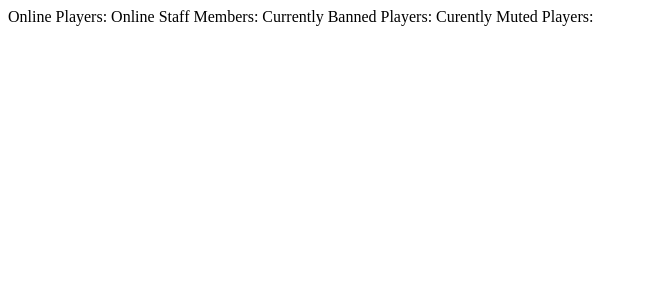
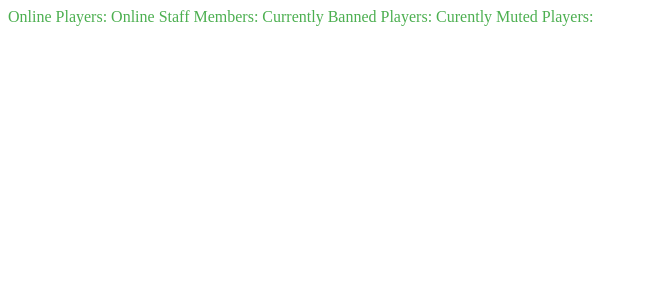
Before and after one commit to SpyTVofficial/MyPlugins, a PHP site: page /serverstats/index.php in a window 1280 px wide. Shown: the top 300 px of the page, without its empty margins (0-648 px from the left). Run offline with PHP 8.4, Linux system fonts and the light colour scheme.

Commit message:
'commit'

```diff
--- a/assets/style.css
+++ b/assets/style.css
@@ -5,8 +5,10 @@
 }
 
 .Stats {
-  color: #444444;
-
+  color: #4CAF50;
+  text-align: left;
+  float: left;
+  text-orientation: upright;
 }
 /* Style the links inside the navigation bar */
 .topnav a {
--- a/index.php
+++ b/index.php
@@ -15,6 +15,7 @@
   <a href="plugins/index.php">Plugins</a>
   <a href="contact/index.php">Contact</a>
   <a href="signin/index.php">Sign in</a>
+  <a href="serverstats/index.php">Serverstats</a>
 </div>
 
 <div class="footer">
--- a/serverstats/index.php
+++ b/serverstats/index.php
@@ -4,17 +4,18 @@
 <html>
 
     <head>
+        <link rel="stylesheet" href="../assets/style.css">
 
-        <title> <?php echo htmlspecialchars($title); ?> Server stats</title>
+        <title> <?php echo htmlspecialchars($title); ?> Serverstats</title>
 
     </head>
 
     <body>
         <div class=Stats>
-        <p1>Online Players: </p1>
-        <p2>Online Staff Members: </p2>
-        <p3>Currently Banned Players: </p3>
-        <p4>Curently Muted Players: </p4>
+            <p1>Online Players: </p1>
+            <p2>Online Staff Members: </p2>
+            <p3>Currently Banned Players: </p3>
+            <p4>Curently Muted Players: </p4>
         </div>
     </body>
 
```
